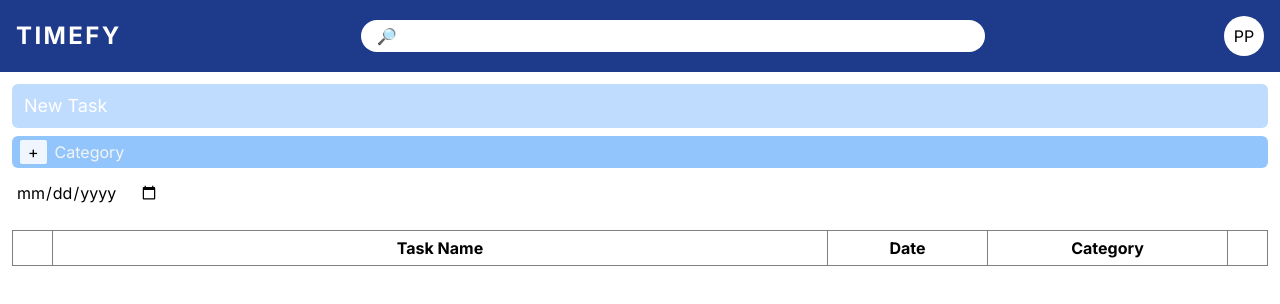
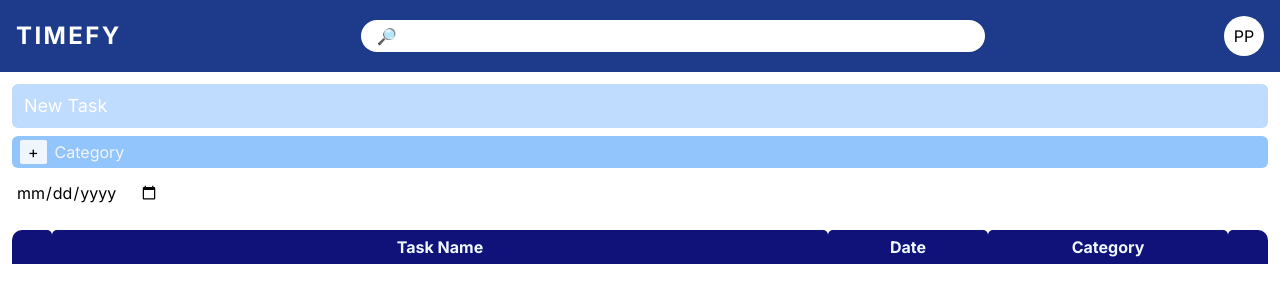
Before and after one commit to Edogawawa/Milestone, a Next.js app: page /list in a window 1280 px wide. Shown: the top 304 px of the page. Built offline with nearby package versions, Linux system fonts and the light colour scheme.

Commit message:
customize table

```diff
--- a/src/app/globals.css
+++ b/src/app/globals.css
@@ -22,8 +22,24 @@ input {
   outline: none;
 }
 
-table, th, td {
-  border: 1px solid gray;
+#left {
+  border-top-left-radius: 10px;
+}
+
+#right {
+  border-top-right-radius: 10px;
+}
+
+th {
+  background-color:rgb(17, 17, 122);
+  color: aliceblue;
+  border: none;
+  border-top-left-radius: 5px;
+  border-top-right-radius: 5px;
+}
+
+td {
+  border: 2px solid gray;
 }
 
 th, td{
--- a/src/app/list/page.js
+++ b/src/app/list/page.js
@@ -262,7 +262,7 @@ export default function Home() {
         <table className="w-full border-collapse">
           <thead>
             <tr className="w-full">
-              <th className="w-10"></th>
+              <th className="w-10" id="left"></th>
               <th>Task Name</th>
               <th className="w-40">Date</th>
               <th className="w-60">
@@ -282,7 +282,7 @@ export default function Home() {
                   }
                 </div>
               </th>
-              <th className="w-10"></th>
+              <th className="w-10" id="right"></th>
             </tr>
           </thead>
           <tbody>
```
Also changed, not shown: 1 other file (tests, documents, lock files or other folders).
